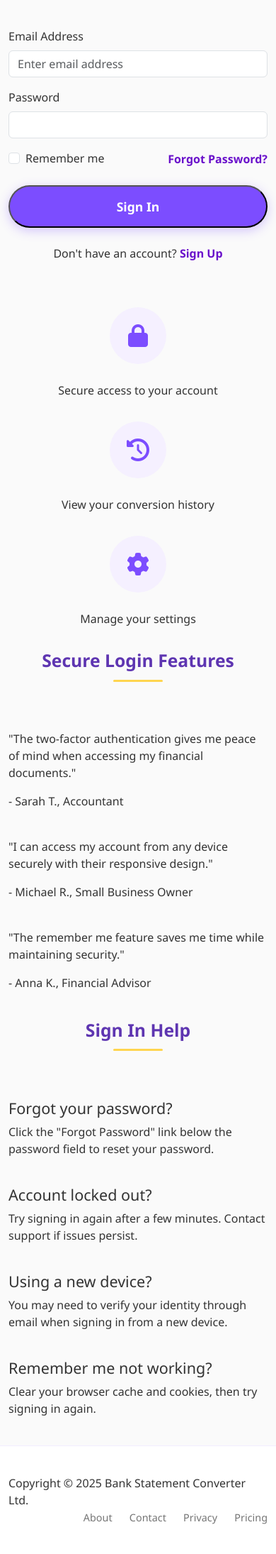
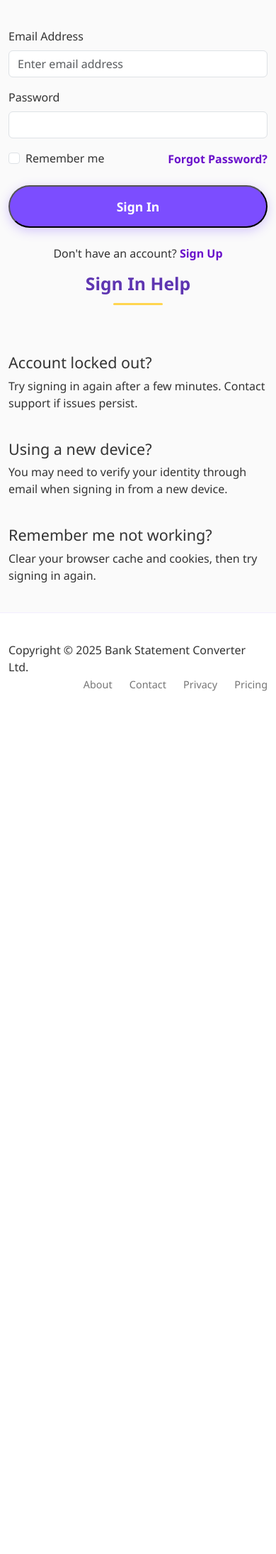
Before and after one commit to Zeecoworld/fimiff, a Flask app: page /login in a window 390 px wide. Shown: the part 172-2362 px from the top of the page at 71% size. After the commit the page ends 1146 px from the top, so only its background shows below. Run offline with Flask 3, Linux system fonts and the light colour scheme; parts of the project's set-up code (start-up, migrations or seed data) failed here and were passed over; some libraries are stand-ins or nearby versions.

Commit message:
Update signin.html

```diff
--- a/templates/signin.html
+++ b/templates/signin.html
@@ -98,71 +98,6 @@
     </div>
 </section>
 
-<!-- Benefits Section -->
-<section class="benefits-section mt-5">
-    <div class="row mt-3">
-        <div class="col-md-4 text-center mb-3">
-            <div class="feature-icon">
-                <i class="fas fa-lock fa-2x"></i>
-            </div>
-            <p>Secure access to your account</p>
-        </div>
-        <div class="col-md-4 text-center mb-3">
-            <div class="feature-icon">
-                <i class="fas fa-history fa-2x"></i>
-            </div>
-            <p>View your conversion history</p>
-        </div>
-        <div class="col-md-4 text-center mb-3">
-            <div class="feature-icon">
-                <i class="fas fa-cog fa-2x"></i>
-            </div>
-            <p>Manage your settings</p>
-        </div>
-    </div>
-</section>
-
-<!-- Testimonial Section -->
-<section class="testimonial-section">
-    <div class="container">
-        <div class="section-title">
-            <h2>Secure Login Features</h2>
-        </div>
-        <div class="row">
-            <div class="col-md-4 mb-4">
-                <div class="testimonial-card">
-                    <div class="testimonial-content">
-                        <p>"The two-factor authentication gives me peace of mind when accessing my financial documents."</p>
-                    </div>
-                    <div class="testimonial-author">
-                        <p>- Sarah T., Accountant</p>
-                    </div>
-                </div>
-            </div>
-            <div class="col-md-4 mb-4">
-                <div class="testimonial-card">
-                    <div class="testimonial-content">
-                        <p>"I can access my account from any device securely with their responsive design."</p>
-                    </div>
-                    <div class="testimonial-author">
-                        <p>- Michael R., Small Business Owner</p>
-                    </div>
-                </div>
-            </div>
-            <div class="col-md-4 mb-4">
-                <div class="testimonial-card">
-                    <div class="testimonial-content">
-                        <p>"The remember me feature saves me time while maintaining security."</p>
-                    </div>
-                    <div class="testimonial-author">
-                        <p>- Anna K., Financial Advisor</p>
-                    </div>
-                </div>
-            </div>
-        </div>
-    </section>
-</div>
-</section>
 
 <!-- FAQ Section -->
 <section class="faq-section">
@@ -171,12 +106,6 @@
             <h2>Sign In Help</h2>
         </div>
         <div class="row">
-            <div class="col-md-6 mb-4">
-                <div class="faq-item">
-                    <h4>Forgot your password?</h4>
-                    <p>Click the "Forgot Password" link below the password field to reset your password.</p>
-                </div>
-            </div>
             <div class="col-md-6 mb-4">
                 <div class="faq-item">
                     <h4>Account locked out?</h4>
```
